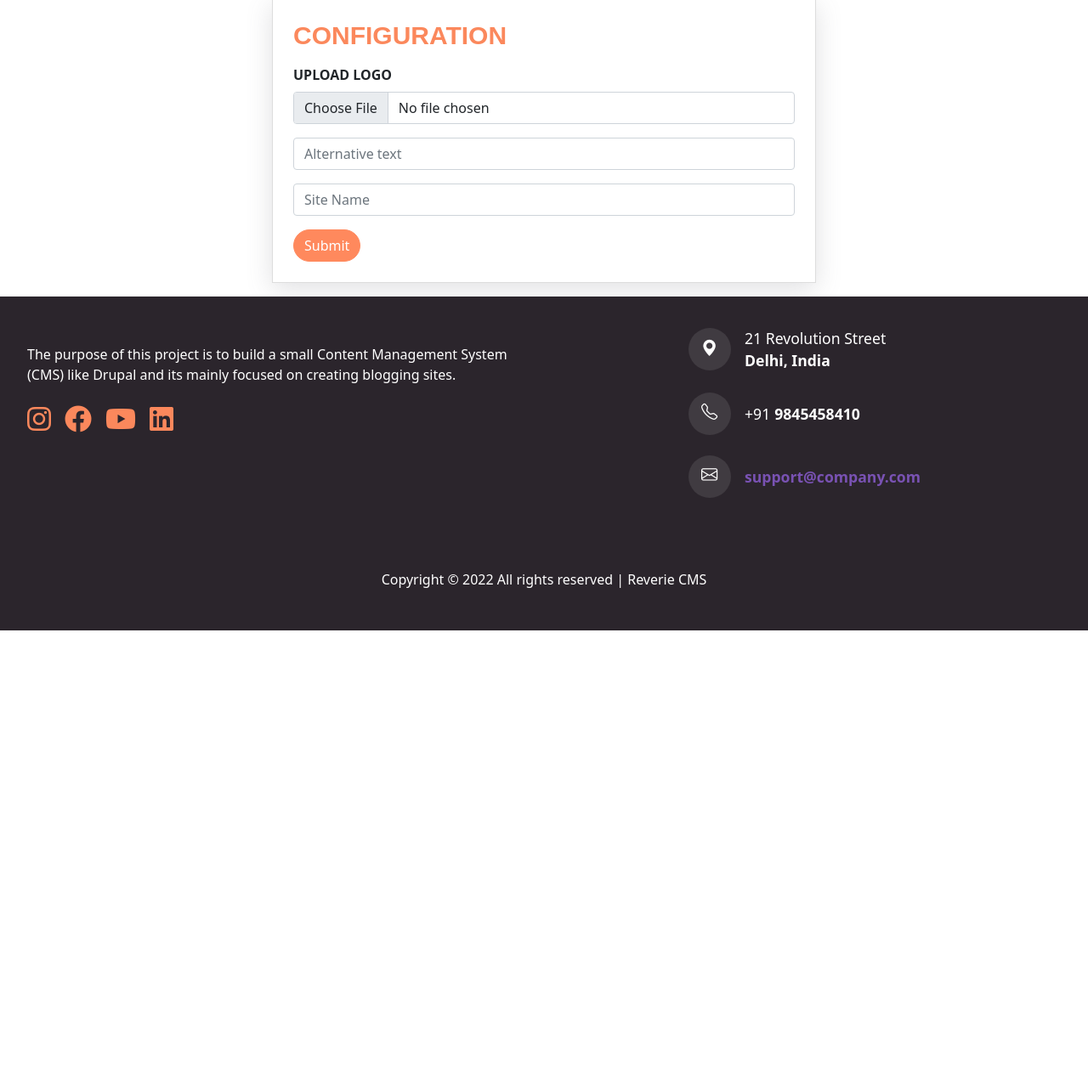
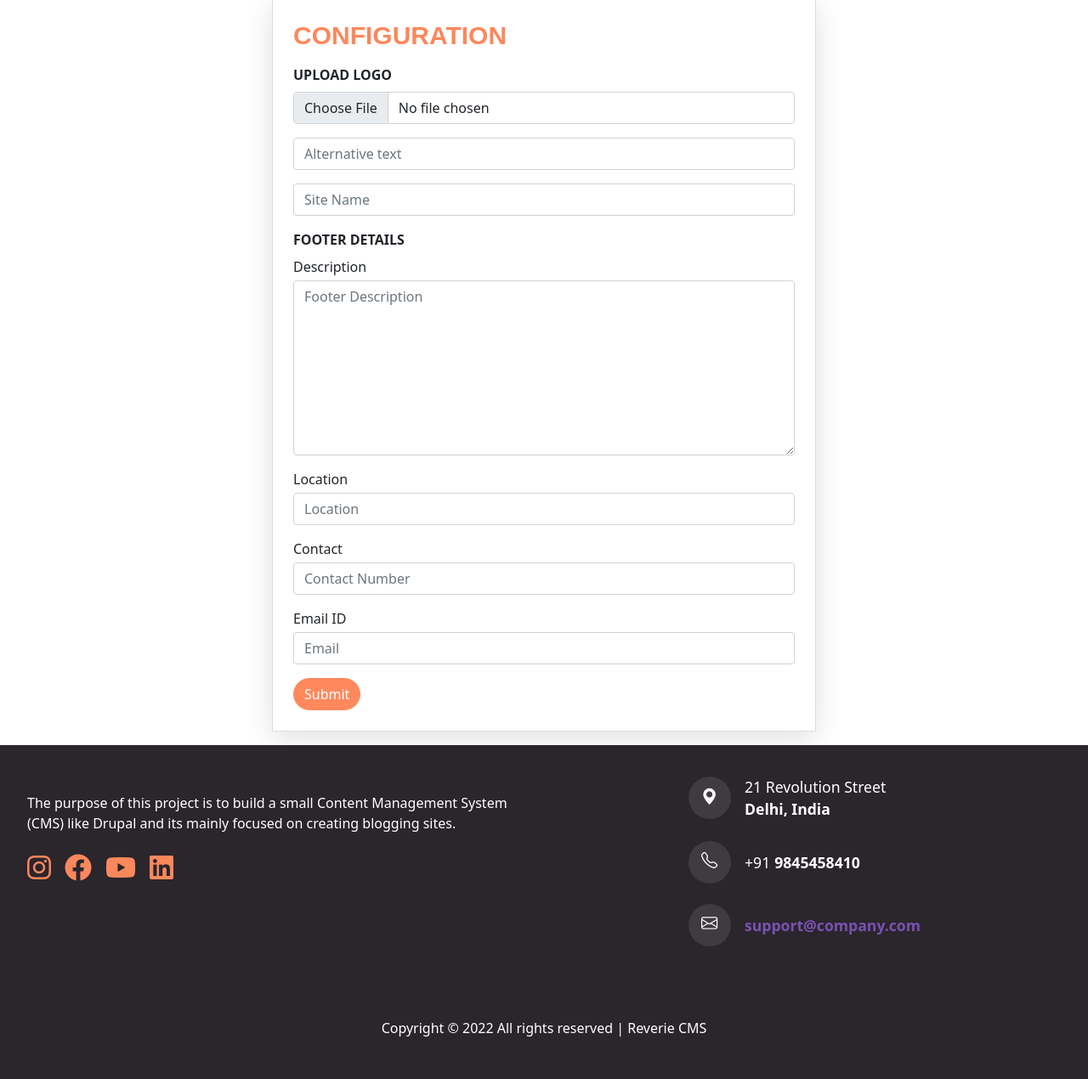
Before and after one commit to Libbna/CUSTOM-CMS, a PHP site: page /config-form in a window 1280 px wide. Shown: the part 169-1439 px from the top of the page at 85% size. Before the commit the page ends 911 px from the top, so only its background shows below. Run offline with PHP 8.4, Linux system fonts and the light colour scheme; the visitor is signed in with stand-in values (Sample User, id 1); data that the repository does not hold is empty; a stand-in replaces the project's code that opens the database connection; some libraries are stand-ins or nearby versions.

Commit message:
Added the footer template

```diff
--- a/views/templates/config.html.twig
+++ b/views/templates/config.html.twig
@@ -6,15 +6,48 @@
 			<h3 class="text-uppercase mb-3">
 				Configuration
 			</h3>
+			<div>
 				<label for="edit-logo-upload" class="form-label text-uppercase fw-bolder">
 					Upload Logo
 				</label>
 				<input aria-describedby="edit-logo-upload--description" type="file" id="edit-logo-upload" name="logo_upload" size="60" class="form-control" required/>
 				<input name="alt_text" class="form-control mt-3 mb-3" placeholder="Alternative text" autocomplete="off" required/>
-			<input id="edit-site-name" name="site_name" class="form-control mt-3 mb-3" placeholder="Site Name" autocomplete="off" required/>
+				<input
+				id="edit-site-name" name="site_name" class="form-control mt-3 mb-3" placeholder="Site Name" autocomplete="off" required/>
+			{# <button type="submit" name="submitBtn" class="btn sumbit-btn">
+											Submit
+										</button> #}
+			</div>
+
+			<div>
+				<label for="edit-logo-upload" class="form-label text-uppercase fw-bolder">
+					Footer Details
+				</label>
+				<div>
+					<label>Description</label>
+					<textarea id="edit-site-name" name="site_name" class="form-control mt-1 mb-3" placeholder="Footer Description" autocomplete="off" rows="8" required></textarea>
+				</div>
+
+				<div>
+					<label>Location</label>
+					<input id="edit-site-name" name="site_name" class="form-control mt-1 mb-3" placeholder="Location" autocomplete="off" required/>
+				</div>
+
+				<div>
+					<label>Contact</label>
+					<input id="edit-site-name" name="site_name" class="form-control mt-1 mb-3" placeholder="Contact Number" autocomplete="off" required/>
+				</div>
+
+				<div>
+					<label>Email ID</label>
+					<input id="edit-site-name" name="site_name" class="form-control mt-1 mb-3" placeholder="Email" autocomplete="off" required/>
+				</div>
+
+
 				<button type="submit" name="submitBtn" class="btn sumbit-btn">
 					Submit
 				</button>
+			</div>
 		</form>
 	</div>
 {% endblock %}
```
Lines whose indentation alone changed are shown as unchanged.
